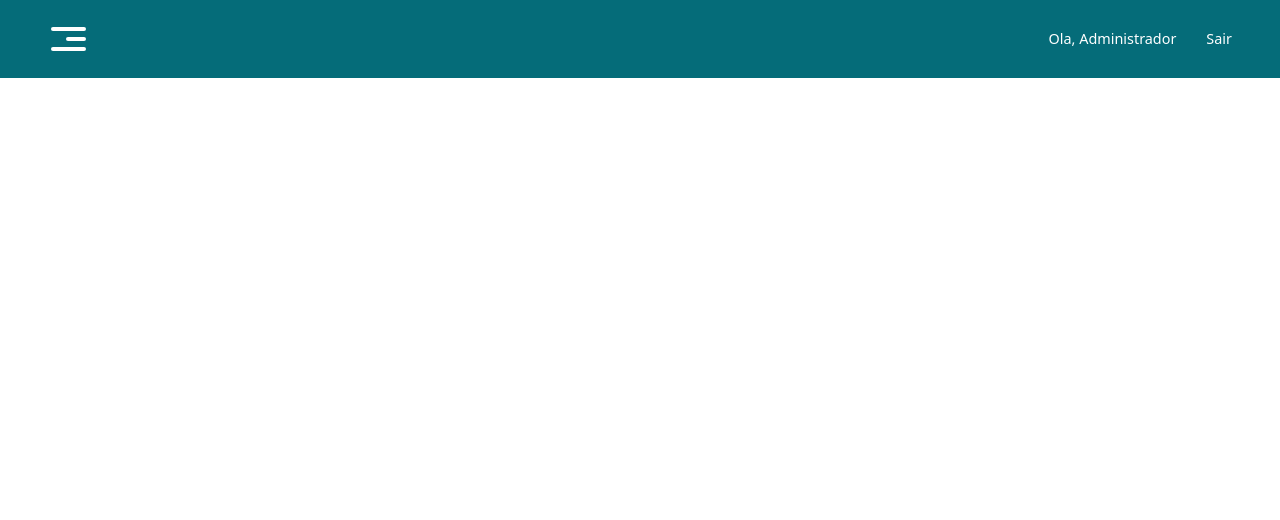
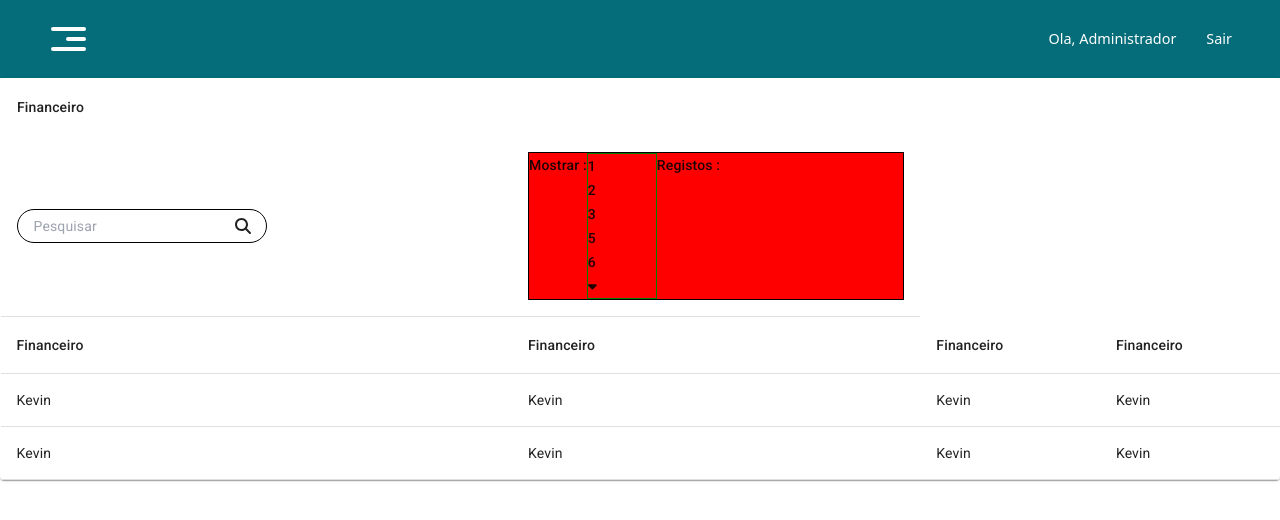
Before and after one commit to realkevinbrian/TurismSystem, a React (Create React App) app: page /admin in a window 1280 px wide. Shown: the top 520 px of the page. Built offline with nearby package versions, Linux system fonts and the light colour scheme.

Commit message:
news updates

```diff
--- a/src/Components/Finance/index.jsx
+++ b/src/Components/Finance/index.jsx
@@ -1,8 +1,11 @@
 import React from 'react'
+import StyledTable from '../Table'
 
 function Finance() {
   return (
-    <div>Finance</div>
+    <>
+        <StyledTable/>
+    </>
   )
 }
 
--- a/src/Components/Global/index.jsx
+++ b/src/Components/Global/index.jsx
@@ -30,7 +30,13 @@ const GlobalStyles = createGlobalStyle`
         }
     }
 
+    th{
+
+    }
+
+
 `
+
 
 //HEADERS
 export const H1 = styled.h1``;
--- /dev/null
+++ b/src/Components/Search/index.jsx
@@ -0,0 +1,65 @@
+import React from 'react'
+import * as S from './styled';
+import { FontAwesomeIcon } from '@fortawesome/react-fontawesome';
+import { faSearch, faCaretDown } from '@fortawesome/free-solid-svg-icons';
+
+function StyledSearch() {
+  return (
+    <>
+        <S.SearchWrapper>
+            <S.SearchInput
+            placeholder='Pesquisar'
+            />
+            <FontAwesomeIcon icon={faSearch}/>
+        </S.SearchWrapper>
+    </>
+  )
+}
+
+export default StyledSearch
+
+
+
+/****Search by Name */
+export function StyledSearchbyName() {
+    return (
+      <>
+           <S.SearchWrapper>
+               {/* <Select>
+                   <Option>Select</Option>
+               </Select> */}
+            </S.SearchWrapper>
+      </>
+    )
+  }
+
+
+  /***
+   * filter rows
+   */
+
+  export function SearchbyNumber(){
+
+    return(
+      <>
+        <S.SearchByNumber>
+          <S.SPAN>Mostrar :</S.SPAN>
+          <S.ShowNumsWrapper>
+          <S.DropDownWrapper>
+            <S.DropDown>
+              <S.UL>
+                <S.LI>1</S.LI>
+                <S.LI>2</S.LI>
+                <S.LI>3</S.LI>
+                <S.LI>5</S.LI>
+                <S.LI>6</S.LI>
+              </S.UL>
+            </S.DropDown>
+          </S.DropDownWrapper>
+          <FontAwesomeIcon icon={faCaretDown}/>
+          </S.ShowNumsWrapper>
+          <S.SPAN>Registos :</S.SPAN>
+        </S.SearchByNumber>
+      </>
+    )
+  }
--- /dev/null
+++ b/src/Components/Search/styled.jsx
@@ -0,0 +1,54 @@
+import styled from "styled-components";
+
+
+/***
+ * Search Bar
+ */
+
+export const SearchWrapper = styled.div`
+    border: 1px solid black;
+    width:250px;
+    display:flex;
+    align-items: center;
+    justify-content: space-between;
+    border-radius:50px;
+    padding: 0 15px;
+
+    svg{
+        font-size: 1rem;
+    }
+
+`;
+export const SearchInput = styled.input`
+    padding: 3px 0px;
+    flex:1;
+    font-weight: 400;
+    color : ${({theme}) => theme.colors.dark_cyan}
+`;
+
+
+
+/***
+**Search by Number component
+*/
+
+export const SearchByNumber = styled.div`
+        border: 1px solid black;
+        background-color: red;
+        display:flex;
+
+`;
+export const SPAN = styled.span``;
+
+//Dropown
+export const ShowNumsWrapper = styled.div`
+        border: 1px solid green;
+        width:70px;
+`;
+export const ShowNumSPAN = styled.div``;
+
+
+export const DropDownWrapper = styled.div``;
+export const DropDown = styled.div``;
+export const UL = styled.ul``;
+export const LI = styled.ul``;
--- a/src/Components/Table/index.jsx
+++ b/src/Components/Table/index.jsx
@@ -1,13 +1,95 @@
-import { Paper } from '@mui/material'
+import { Paper, Table, TableBody, TableCell, TableContainer, TableHead, TableRow } from '@mui/material'
 import React from 'react'
-
-//
+import { H5 } from '../Global'
+import "../../App.css"
+import "./styles.css"
+import StyledSearch, { SearchbyNumber } from '../Search'
 
 
 function StyledTable() {
   return (
     <>
+        <Paper>
+            <TableContainer>
+                <Table>
+                    <TableHead className='removeBorder'>
+                        <TableRow>
+                            <TableCell>
+                                <H5>Financeiro</H5>
+                            </TableCell>
+                        </TableRow>
 
+                        <TableRow>
+                            <TableCell>
+                                <StyledSearch/>
+                            </TableCell>
+
+                            <TableCell>
+                                <SearchbyNumber/>
+                            </TableCell>
+                        </TableRow>
+
+                        <TableRow>
+
+                            <TableCell>
+                                <H5>Financeiro</H5>
+                            </TableCell>
+
+                            <TableCell>
+                                <H5>Financeiro</H5>
+                            </TableCell>
+
+                            <TableCell>
+                                <H5>Financeiro</H5>
+                            </TableCell>
+
+                            <TableCell>
+                                <H5>Financeiro</H5>
+                            </TableCell>
+
+                        </TableRow>
+
+                    </TableHead>
+
+                    <TableBody>
+                        <TableRow>
+
+                            <TableCell>
+                                Kevin
+                            </TableCell>
+                            <TableCell>
+                                Kevin
+                            </TableCell>
+                            <TableCell>
+                                Kevin
+                            </TableCell>
+                            <TableCell>
+                                Kevin
+                            </TableCell>
+
+                        </TableRow>
+
+                        <TableRow>
+
+                            <TableCell>
+                                Kevin
+                            </TableCell>
+                            <TableCell>
+                                Kevin
+                            </TableCell>
+                            <TableCell>
+                                Kevin
+                            </TableCell>
+                            <TableCell>
+                                Kevin
+                            </TableCell>
+
+                        </TableRow>
+
+                    </TableBody>
+                </Table>
+            </TableContainer>
+        </Paper>
     </>
   )
 }
--- /dev/null
+++ b/src/Components/Table/styles.css
@@ -0,0 +1,8 @@
+.removeBorder tr:nth-child(1) {
+  border: 1px solid transparent;
+}
+
+.removeBorder tr:nth-child(1) th {
+  border-bottom-color: transparent !important;
+}
+/*# sourceMappingURL=styles.css.map */
--- /dev/null
+++ b/src/Components/Table/styles.scss
@@ -0,0 +1,18 @@
+// thead{
+//     tr{
+//         background-color: red;
+//     }
+// }
+
+.removeBorder {
+
+    tr:nth-child(1){
+        // background-color: green;
+        border: 1px solid transparent;
+
+        th{
+            border-bottom-color: transparent!important;
+
+        }
+    }
+}
--- a/src/Pages/Admin.jsx
+++ b/src/Pages/Admin.jsx
@@ -2,12 +2,13 @@ import React from 'react'
 import Login from "../Components/Login"
 import Navbar from '../Components/Navbar'
 import Home from "../Components/Indicadores"
-
+import Finance from "../Components/Finance"
 function Admin() {
   return (
     <div>
         <Navbar/>
         {/* <Home/> */}
+        <Finance/>
     </div>
   )
 }
```
Also changed, not shown: 1 other file (tests, documents, lock files or other folders).
